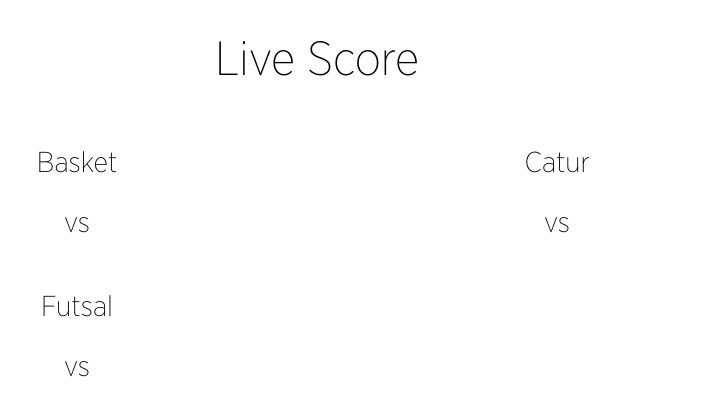
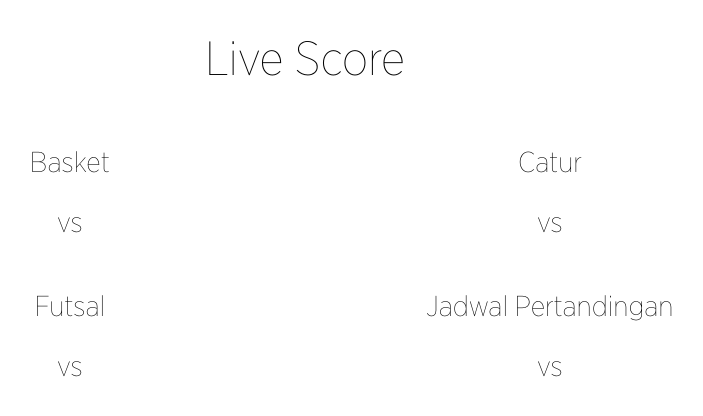
Before and after one commit to DarthJonathan/web_escalades, a PHP site: page /livescore/index.php in a window 1280 px wide. Shown: the top 416 px of the page, without its empty margins (323-1026 px from the left). Run offline with PHP 8.4, Linux system fonts and the light colour scheme; data that the repository does not hold is empty.

Commit message:
changes live score

```diff
--- a/css/style-home.css
+++ b/css/style-home.css
@@ -502,3 +502,15 @@ tgl
 	width:100%;
 	height:120%;
 }
+
+/*live - score*/
+
+.score
+{
+	padding-right:.5em;
+}
+
+.num
+{
+	font-size:4em;
+}
--- a/livescore/index.php
+++ b/livescore/index.php
@@ -12,7 +12,7 @@ include('db_connect.php');
 <body>
 <div class="container">
 	<div class="sixteen columns">
-		<h1 class="tagline" align="center">Live Score</h1>
+		<h1 class="score" align="center">Live Score</h1>
 	</div>
 	<div class="eight columns">
 		<?php
@@ -20,14 +20,14 @@ include('db_connect.php');
 			$result = mysql_query($sql,$con) or die ('query_error');
 			$data=mysql_fetch_row($result);
 		?>
-		<h2 class="tagline" align=center>Basket</h2>
+		<h2 class="score" align=center>Basket</h2>
 		<table colspan=0 cellspacing=0 border=0 align=center>
 			<tr>
-			<td><h3 class="tagline"><? echo $data[1];  ?></h3></td>
-			<td><h1 class="tagline"><? echo $data[3];  ?></h1></td>
-			<td><h2 class="tagline">vs</h2></td>
-			<td><h1 class="tagline"><? echo $data[4];  ?></h1></td>
-			<td><h3 class="tagline" align=right><? echo $data[2];  ?></h3></td>
+			<td><h3 class="score"><? echo $data[1];  ?></h3></td>
+			<td><h1 class="score num"><? echo $data[3];  ?></h1></td>
+			<td><h2 class="score">vs</h2></td>
+			<td><h1 class="score num"><? echo $data[4];  ?></h1></td>
+			<td><h3 class="score" align=right><? echo $data[2];  ?></h3></td>
 			</tr>
 		</table>
 	</div>
@@ -37,14 +37,14 @@ include('db_connect.php');
 			$result = mysql_query($sql,$con) or die ('query_error');
 			$data = mysql_fetch_row($result);
 		?>
-		<h2 class="tagline" align="center">Catur</h2>
+		<h2 class="score" align="center">Catur</h2>
 		<table colspan=0 cellspacing=0 border=0 align=center>
 			<tr>
-			<td><h3 class="tagline"><? echo $data[1];  ?></h3></td>
-			<td><h1 class="tagline"><? echo $data[3];  ?></h1></td>
-			<td><h2 class="tagline">vs</h2></td>
-			<td><h1 class="tagline"><? echo $data[4];  ?></h1></td>
-			<td><h3 class="tagline" align=right><? echo $data[2];  ?></h3></td>
+			<td><h3 class="score"><? echo $data[1];  ?></h3></td>
+			<td><h1 class="score num"><? echo $data[3];  ?></h1></td>
+			<td><h2 class="score">vs</h2></td>
+			<td><h1 class="score num"><? echo $data[4];  ?></h1></td>
+			<td><h3 class="score" align=right><? echo $data[2];  ?></h3></td>
 			</tr>
 		</table>
 	</div>
@@ -54,14 +54,31 @@ include('db_connect.php');
 			$result = mysql_query($sql,$con) or die ('query_error');
 			$data=mysql_fetch_row($result);
 		?>
-		<h2 class="tagline" align="center">Futsal</h2>
+		<h2 class="score" align="center">Futsal</h2>
 		<table colspan=0 cellspacing=0 border=0 align=center>
 			<tr>
-			<td><h3 class="tagline"><? echo $data[1];  ?></h3></td>
-			<td><h1 class="tagline"><? echo $data[3];  ?></h1></td>
-			<td><h2 class="tagline">vs</h2></td>
-			<td><h1 class="tagline"><? echo $data[4];  ?></h1></td>
-			<td><h3 class="tagline" align=right><? echo $data[2];  ?></h3></td>
+			<td><h3 class="score"><? echo $data[1];  ?></h3></td>
+			<td><h1 class="score num"><? echo $data[3];  ?></h1></td>
+			<td><h2 class="score">vs</h2></td>
+			<td><h1 class="score num"><? echo $data[4];  ?></h1></td>
+			<td><h3 class="score" align=right><? echo $data[2];  ?></h3></td>
+			</tr>
+		</table>
+	</div>
+    <div class="eight columns">
+		<?php
+			$sql = "SELECT * FROM futsal ORDER BY id DESC LIMIT 1";
+			$result = mysql_query($sql,$con) or die ('query_error');
+			$data=mysql_fetch_row($result);
+		?>
+		<h2 class="score" align="center">Jadwal Pertandingan</h2>
+		<table colspan=0 cellspacing=0 border=0 align=center>
+			<tr>
+			<td><h3 class="score"><? echo $data[1];  ?></h3></td>
+			<td><h1 class="score num"><? echo $data[3];  ?></h1></td>
+			<td><h2 class="score">vs</h2></td>
+			<td><h1 class="score num"><? echo $data[4];  ?></h1></td>
+			<td><h3 class="score" align=right><? echo $data[2];  ?></h3></td>
 			</tr>
 		</table>
 	</div>
```
Also changed, not shown: 1 other file.
